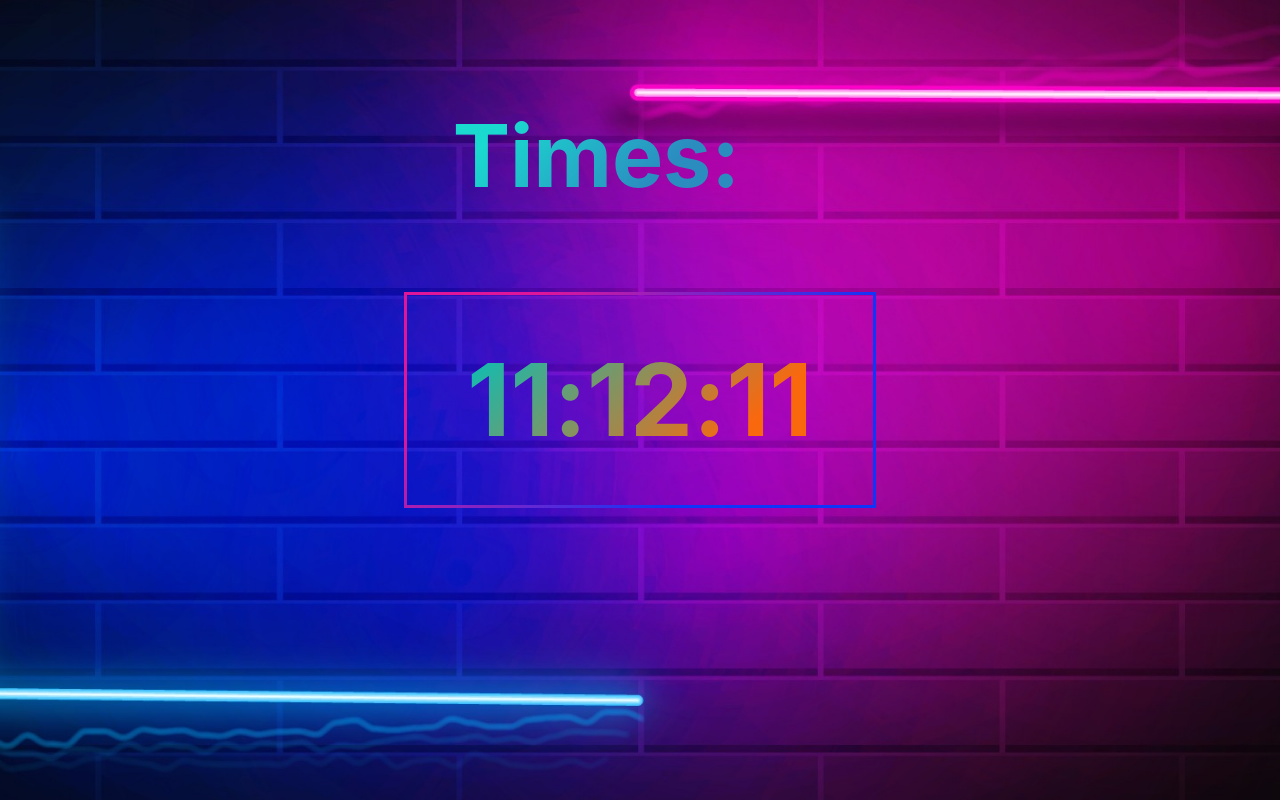
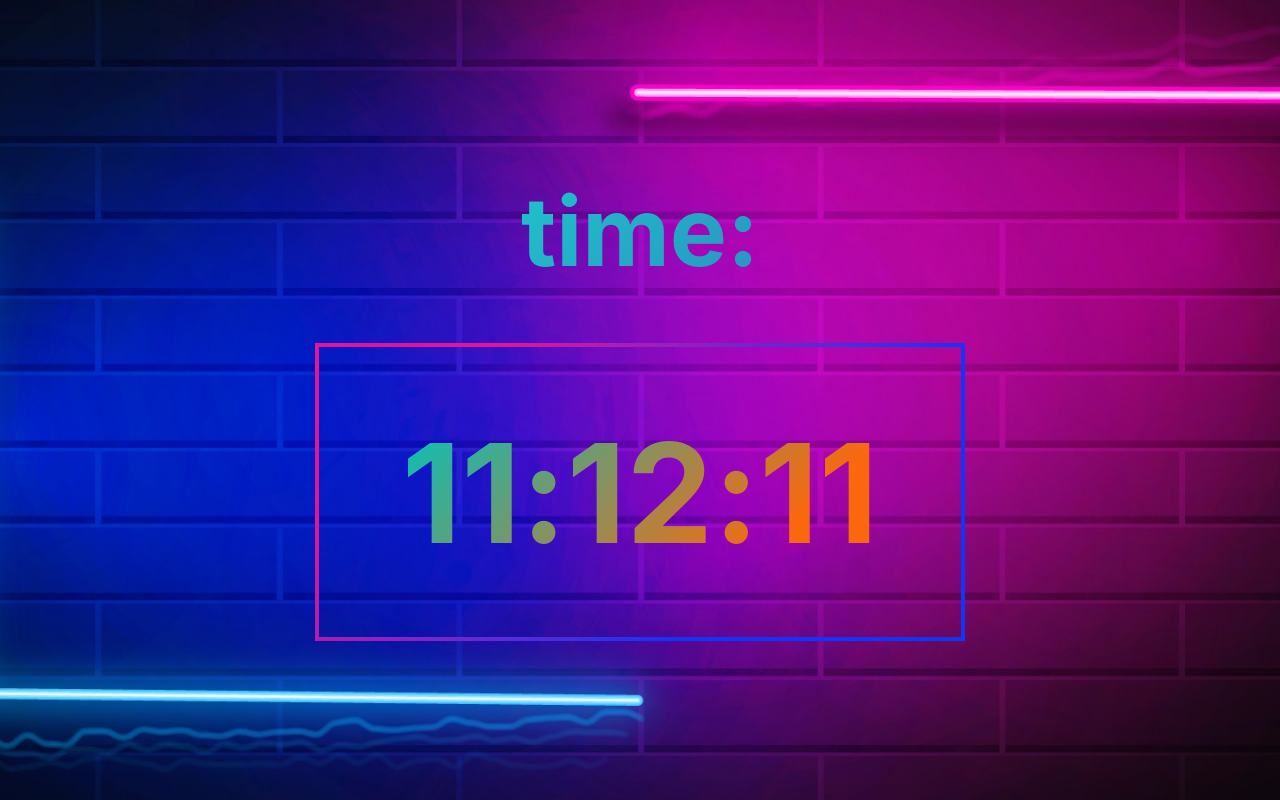
Before and after one commit to Kicka3/Clock, a React (Create React App) app: page / in a window 1280 px wide. Built offline with nearby package versions, Linux system fonts and the light colour scheme.

Commit message:
digit clock v4 + styles

```diff
--- a/src/App.tsx
+++ b/src/App.tsx
@@ -1,6 +1,7 @@
 import React from 'react';
 import './App.css';
 import {DigitalClock} from "./Components/digitalClock/DigitalClock";
+import {AnalogClock} from "./Components/analogClock/AnalogClock";
 
 
 function App() {
--- /dev/null
+++ b/src/Components/analogClock/analogClockStyles.css
@@ -0,0 +1,91 @@
+.analog__lock{
+    display: flex;
+    flex-direction: column;
+    min-height: 100vh;
+    align-content: center;
+    justify-content: center;
+    align-items: center;
+    background: #091921;
+}
+
+.display__container{
+    width: 350px;
+    height: 350px;
+    display: flex;
+    justify-content: center;
+    align-items: center;
+    background: url('/src/img/clock.png'),
+    url('/src/img/js.png'),
+    radial-gradient(circle, rgb(37, 73, 90) 0%, rgb(25, 48, 60) 11%, rgba(9,25,33,1) 38%);
+    background-size: cover;
+    border-radius: 50%;
+    box-shadow: 0 -15px 15px rgba(134, 134, 134, 0.35),
+    inset 0 -15px 15px #191919,
+    0 15px 15px rgba(134, 134, 134, 0.35),
+    inset 0 15px 15px #191919;
+}
+
+/*//Точка*/
+.clock:before{
+    content: '';
+    position: absolute;
+    width: 15px;
+    height: 15px;
+    background-color: #ffffff;
+    border-radius: 50%;
+    z-index: 999;
+}
+
+.clock .hour,
+.clock .min,
+.clock .sec{
+    position: absolute;
+}
+
+.clock .hour, .hr{
+    width: 160px;
+    height: 160px;
+}
+.clock .min, .mn{
+    width: 190px;
+    height: 190px;
+}
+.clock .sec, .sc{
+    width: 230px;
+    height: 230px;
+}
+
+.hr, .mn, .sc{
+    display: flex;
+    justify-content: center;
+    position: absolute;
+    border-radius: 50%;
+}
+
+.hr:before{
+    content: '';
+    position: absolute;
+    width: 8px;
+    height: 80px;
+    background-color: #ffc600;
+    z-index: 10;
+    border-radius: 6px 6px 0 0;
+}
+.mn:before{
+    content: '';
+    position: absolute;
+    width: 4px;
+    height: 90px;
+    background-color: #fff;
+    z-index: 11;
+    border-radius: 6px 6px 0 0;
+}
+.sc:before{
+    content: '';
+    position: absolute;
+    width: 2px;
+    height: 150px;
+    background-color: #fff;
+    z-index: 12;
+    border-radius: 6px 6px 0 0;
+}
--- a/src/Components/digitalClock/DigitalClock.tsx
+++ b/src/Components/digitalClock/DigitalClock.tsx
@@ -38,7 +38,7 @@ export const DigitalClock = () => {
             <section className='digital__clock'>
 
                 <div className='display__container'>
-                    <h1 className='clock__title'>Times:</h1>
+                    <h1 className='clock__title'>time:</h1>
                     <div className='background__img'>
                         <h2 className='display__clock'>
                             {timeDisplay}
--- a/src/Components/digitalClock/digitalCock.css
+++ b/src/Components/digitalClock/digitalCock.css
@@ -20,11 +20,14 @@
 }
 
 .display__container {
+    display: flex;
+    flex-direction: column;
     flex: 1 1 auto;
     max-width: 1000px;
     margin: 0 auto;
     width: 100%;
     position: relative;
+    gap: 40px;
 }
 
 .background__img {
@@ -32,23 +35,20 @@
 }
 
 .clock__title {
-    font-size: 86px;
-    position: absolute;
-    top: -200px;
-    right: 400px;
+    font-size: 96px;
     background: linear-gradient(135deg, #1adacf 20%, #2b8cc0 70%);
     -webkit-background-clip: text;
     -webkit-text-fill-color: transparent;
 }
 
 .display__clock {
-    font-size: 100px;
+    font-size: 138px;
     background: linear-gradient(135deg, #12BCB0 20%, #fa680e 70%);
     -webkit-background-clip: text;
     -webkit-text-fill-color: transparent;
     display: inline-block;
     padding: 0.3em 0.6em ;
-    border: 3px solid transparent;
+    border: 4px solid transparent;
     border-image: linear-gradient(135deg, #df1699 20%, #0e35fa 70%);
     border-image-slice: 1;
 }
```
Also changed, not shown: src/Components/analogClock/AnalogClock.tsx (+21 -4 lines), src/Components/analogClock/analogClockStyles.scss (deleted), src/img/clock.png (added), src/img/js.png (added).
